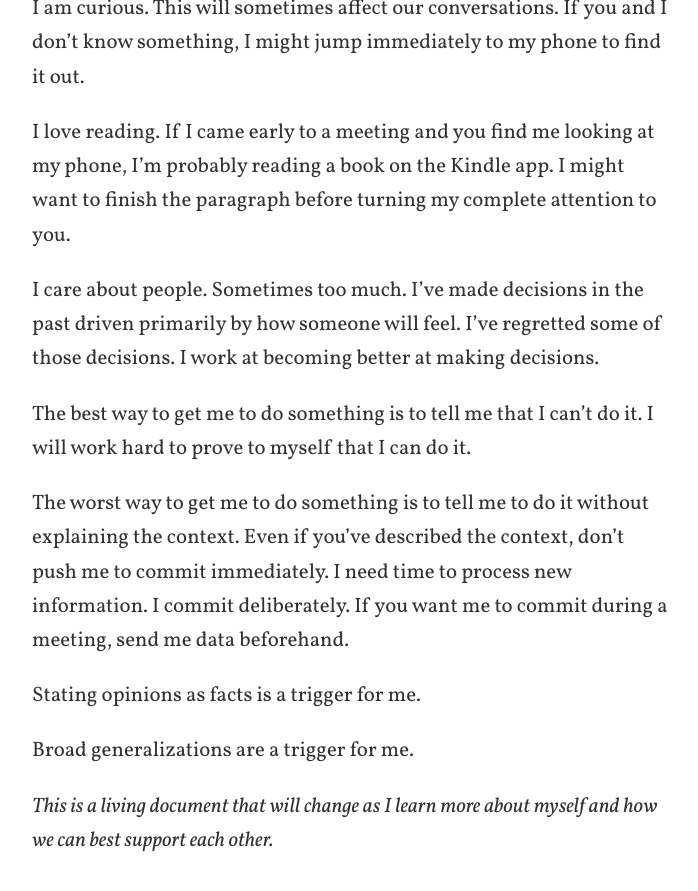
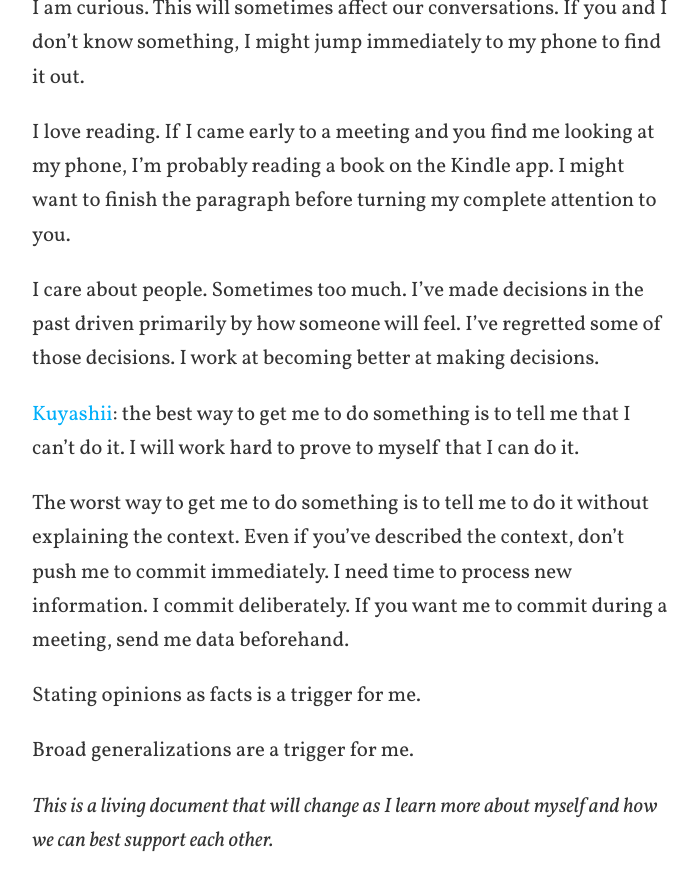
Before and after one commit to mmozuras/mmozuras.github.com, a Jekyll site: the page built from post/_posts/2018-04-04-a-user-guide-to-me.md, in a window 1280 px wide and 900 px high, scrolled down 3409 px. Shown: the top 891 px of the window, without its empty margins (288-986 px from the left). Built offline with Jekyll 4.4.1, drawn with Linux system fonts in a browser that asks for light colours; comment, search, counter and statistics services are not loaded.

Commit message:
Add "Kuyashii" to "A User Guide to Me"

```diff
--- a/post/_posts/2018-04-04-a-user-guide-to-me.md
+++ b/post/_posts/2018-04-04-a-user-guide-to-me.md
@@ -65,7 +65,7 @@ I love reading. If I came early to a meeting and you find me looking at my phone
 
 I care about people. Sometimes too much. I've made decisions in the past driven primarily by how someone will feel. I've regretted some of those decisions. I work at becoming better at making decisions.
 
-The best way to get me to do something is to tell me that I can't do it. I will work hard to prove to myself that I can do it.
+[Kuyashii](https://medium.com/@jessengle/kuyashii-8909d9410209): the best way to get me to do something is to tell me that I can't do it. I will work hard to prove to myself that I can do it.
 
 The worst way to get me to do something is to tell me to do it without explaining the context. Even if you've described the context, don't push me to commit immediately. I need time to process new information. I commit deliberately. If you want me to commit during a meeting, send me data beforehand.
 
```
